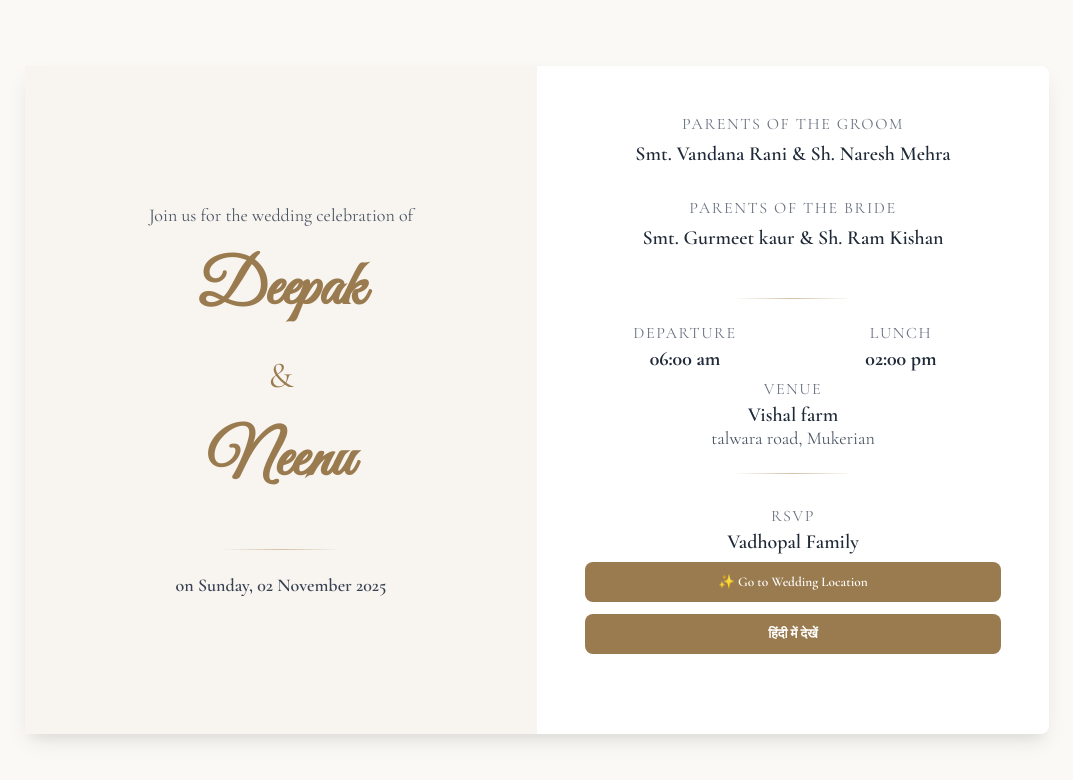
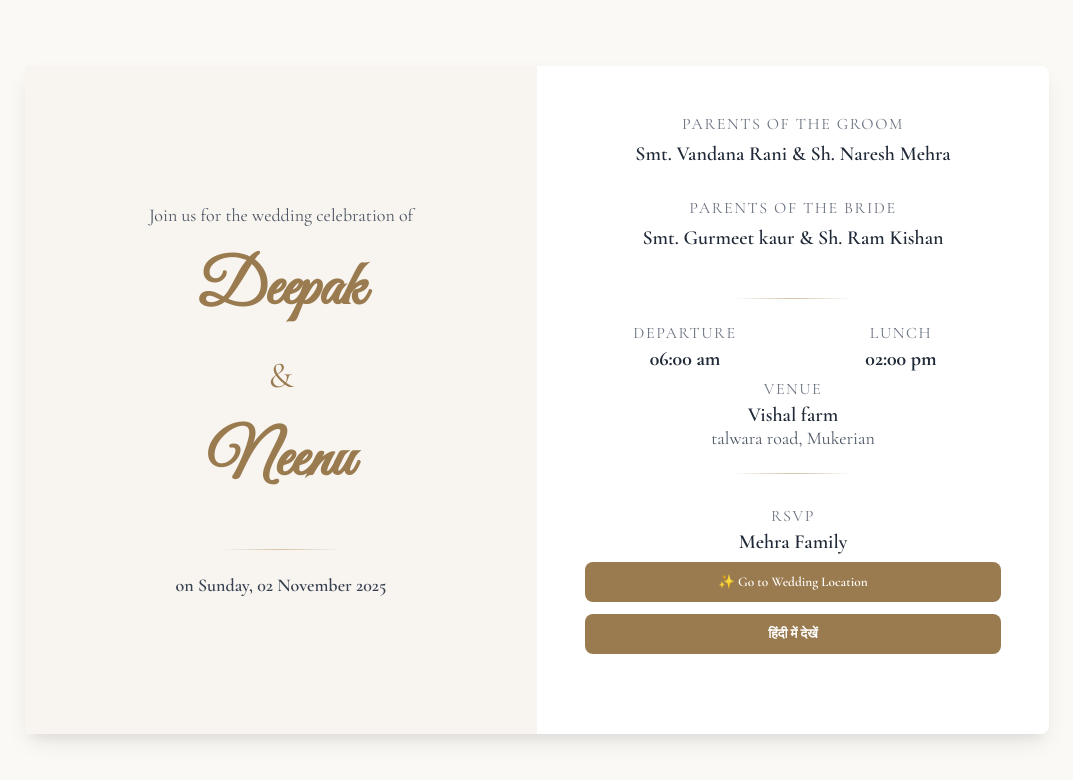
Before and after one commit to deepakmehra96/profile, a Next.js app: page /wedding-deepak in a window 1280 px wide. Shown: the top 780 px of the page, without its empty margins (103-1176 px from the left). Built offline with nearby package versions, Linux system fonts and the light colour scheme.

Commit message:
updated deepak

```diff
--- a/src/app/wedding-deepak/page.tsx
+++ b/src/app/wedding-deepak/page.tsx
@@ -21,7 +21,7 @@ const WeddingNeenu: React.FC = () => {
             venueName: "Vishal farm",
             venueAddress: "talwara road, Mukerian",
             rsvp: "RSVP",
-            rsvpFamily: "Vadhopal Family",
+            rsvpFamily: "Mehra Family",
             locationButton: "✨ Go to Wedding Location",
             modalTitle: "Wedding Location",
             mapsButton: "Open in google maps",
@@ -42,7 +42,7 @@ const WeddingNeenu: React.FC = () => {
             venueName: "विशाल फार्म",
             venueAddress: "तलवाड़ा रोड, मुकेरियां",
             rsvp: "उपस्थिति सूचना",
-            rsvpFamily: "वढोपाल परिवार",
+            rsvpFamily: "मेहरा परिवार",
             locationButton: "✨ शादी का स्थान देखें",
             modalTitle: "शादी का स्थान",
             mapsButton: "गूगल मैप में खोलें",
```
